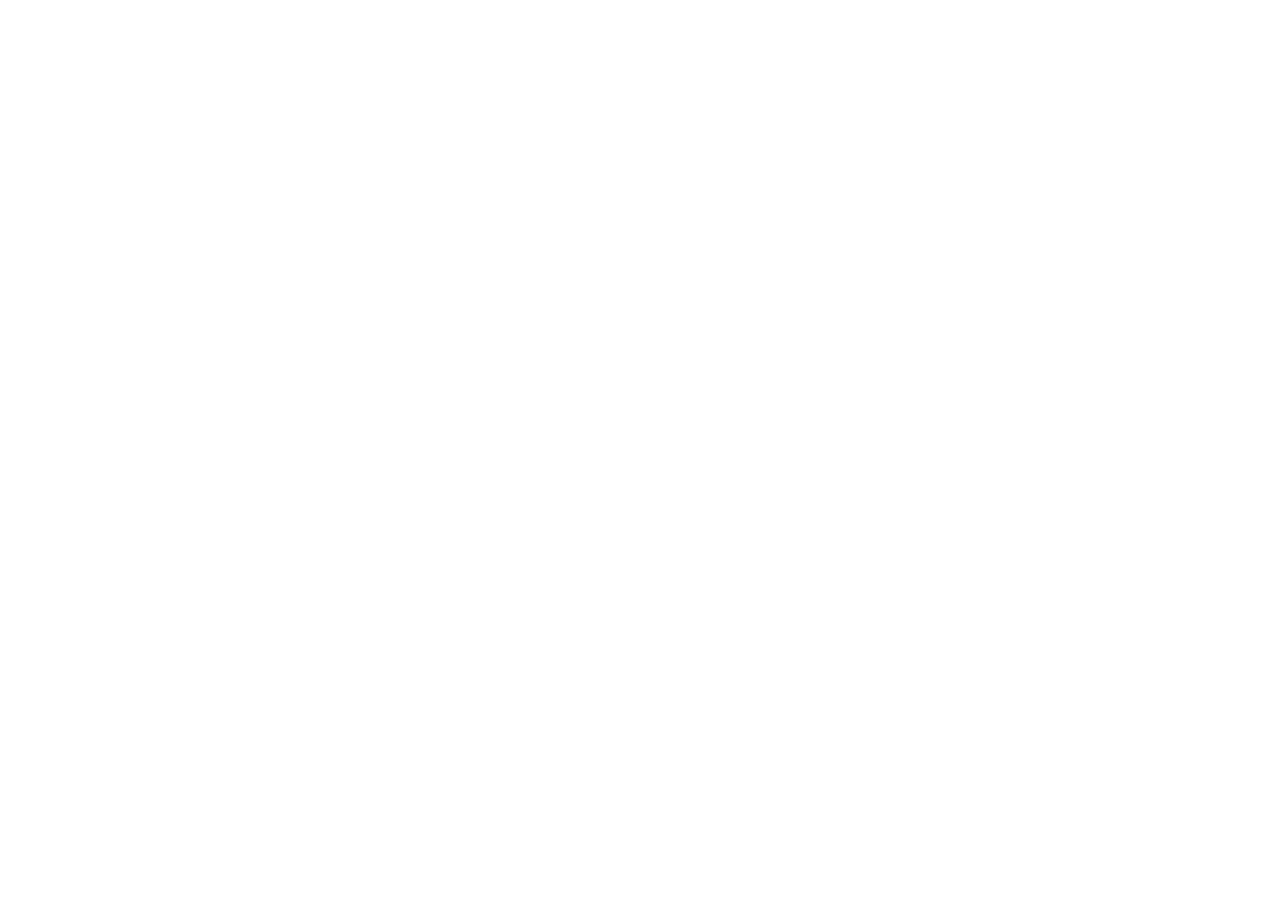
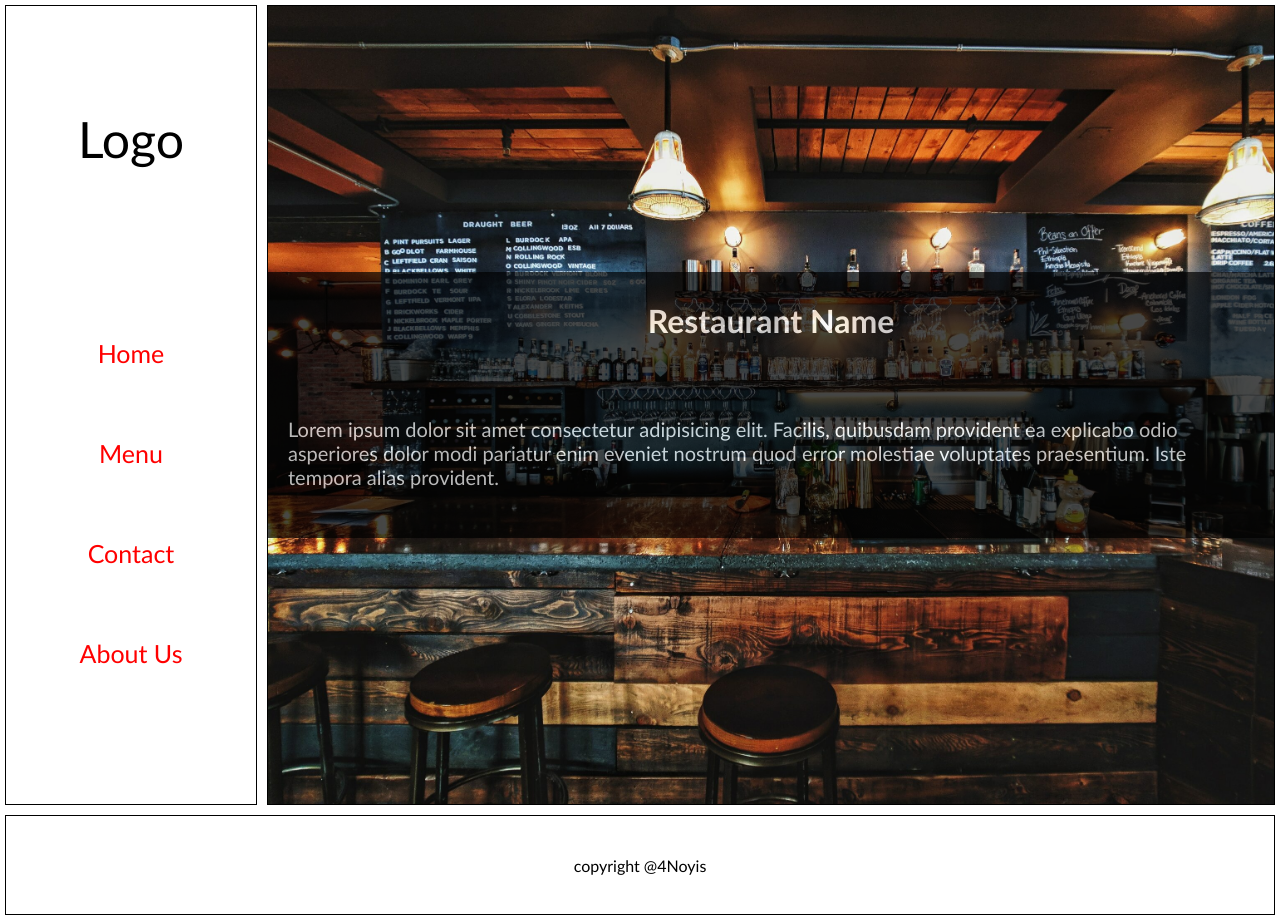
Before and after one commit to 4Noyis/restaurant_page, a website built with webpack: page dist/index.html in a window 1280 px wide. Before the commit the page ends 800 px from the top, so only its background shows below. Built offline with Linux system fonts and the light colour scheme.

Commit message:
bare-bones

```diff
--- a/src/index.js
+++ b/src/index.js
@@ -1,2 +1,4 @@
 console.log("Hello World");
 console.log("Hello World");
+console.log("Hello World");
+console.log("Hello World");
--- /dev/null
+++ b/src/style.css
@@ -0,0 +1,92 @@
+*{
+    margin: 0;
+    padding: 0;
+    font-family:'Gill Sans', 'Gill Sans MT', Calibri, 'Trebuchet MS', sans-serif;
+
+}
+#container{
+    display: grid;
+    gap: 10px;
+    grid-template-columns: 1fr 4fr ;
+    grid-template-rows: 800px 100px ;
+    padding: 5px;
+}
+
+#header{
+    grid-column-start: 1;
+    grid-column-end: 2;
+    border: 1px solid black;
+    grid-row-start: 1;
+    grid-row-end: 2;
+    display: grid;
+    grid-template-columns: 1fr;
+    grid-template-rows: 1fr 2fr ;
+
+    align-items: center;
+
+}
+#links{
+    display: grid;
+    grid-template-rows: 100px 100px 100px 100px;
+    justify-items: center;
+    align-items: start;
+}
+
+
+#content{
+    grid-row-start: 1;
+    grid-row-end: 2;
+    grid-column-start: 2;
+    grid-column-end: 3;
+    border: 1px solid black;
+    display: grid;
+    grid-template-rows: 1fr 1fr 1fr;
+    background: url("../src/image.jpeg");
+    background-size:cover;
+
+
+
+}
+#footer{
+    grid-column-start: 1;
+    grid-column-end: 3;
+    border: 1px solid black;
+    display: grid;
+    justify-items: center;
+    align-items: center;
+
+}
+#logo{
+    align-self: center;
+    justify-self: center;
+    font-size: 50px;
+    font-family:'Gill Sans', 'Gill Sans MT', Calibri, 'Trebuchet MS', sans-serif;
+}
+a{
+    color: red;
+    font-size: 25px;
+    text-decoration: none;
+}
+a:hover{
+    color: blue;
+}
+img{
+    max-width: 100%;
+    max-height: 100%;
+    opacity: 0.8;
+}
+#about{
+    background-color: black;
+    opacity: 0.7;
+    color: white;
+    grid-row: 2 /3;
+    display: grid;
+    align-items: center;
+    justify-items: center;
+}
+
+p{
+    font-size: 20px;
+    padding: 20px;
+
+}
```
Also changed, not shown: dist/index.html, dist/main.js, src/image.jpeg (added).
